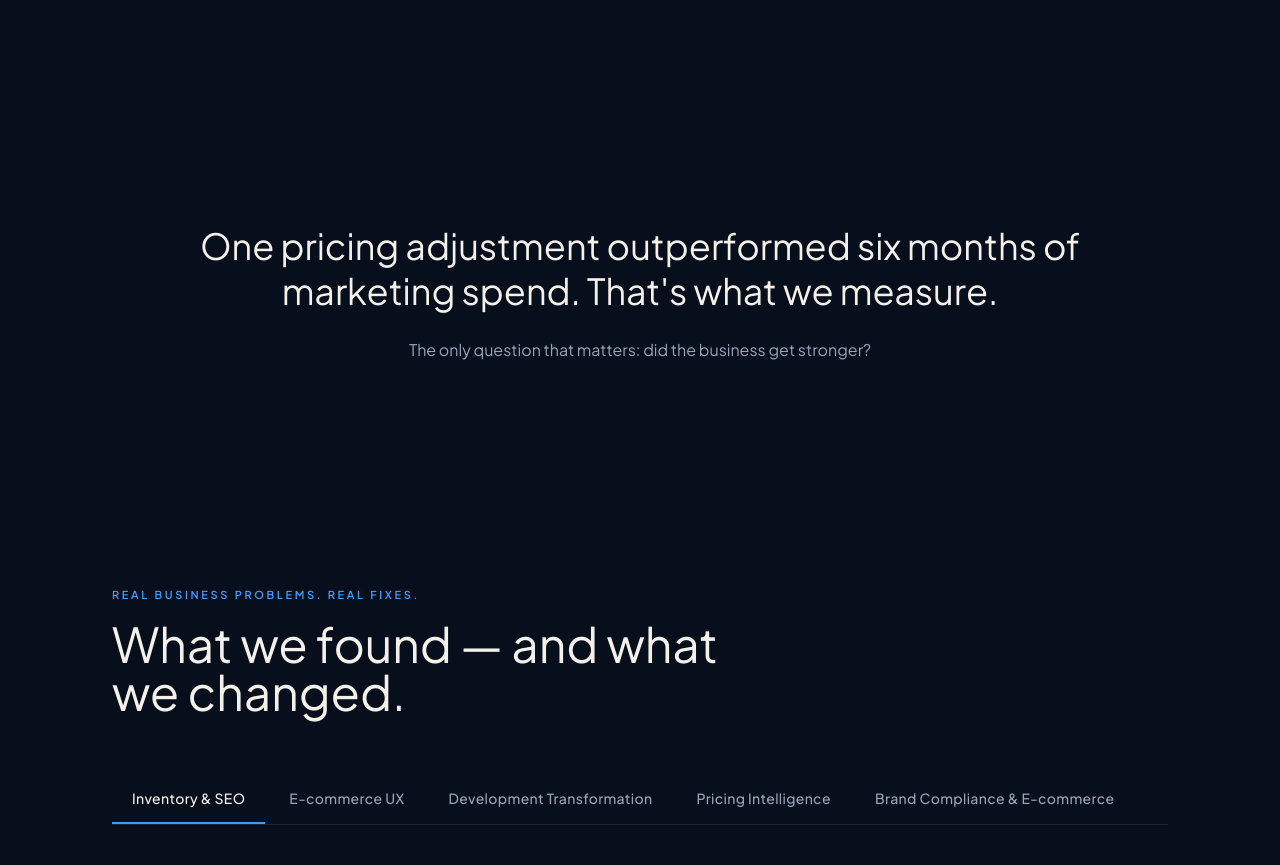
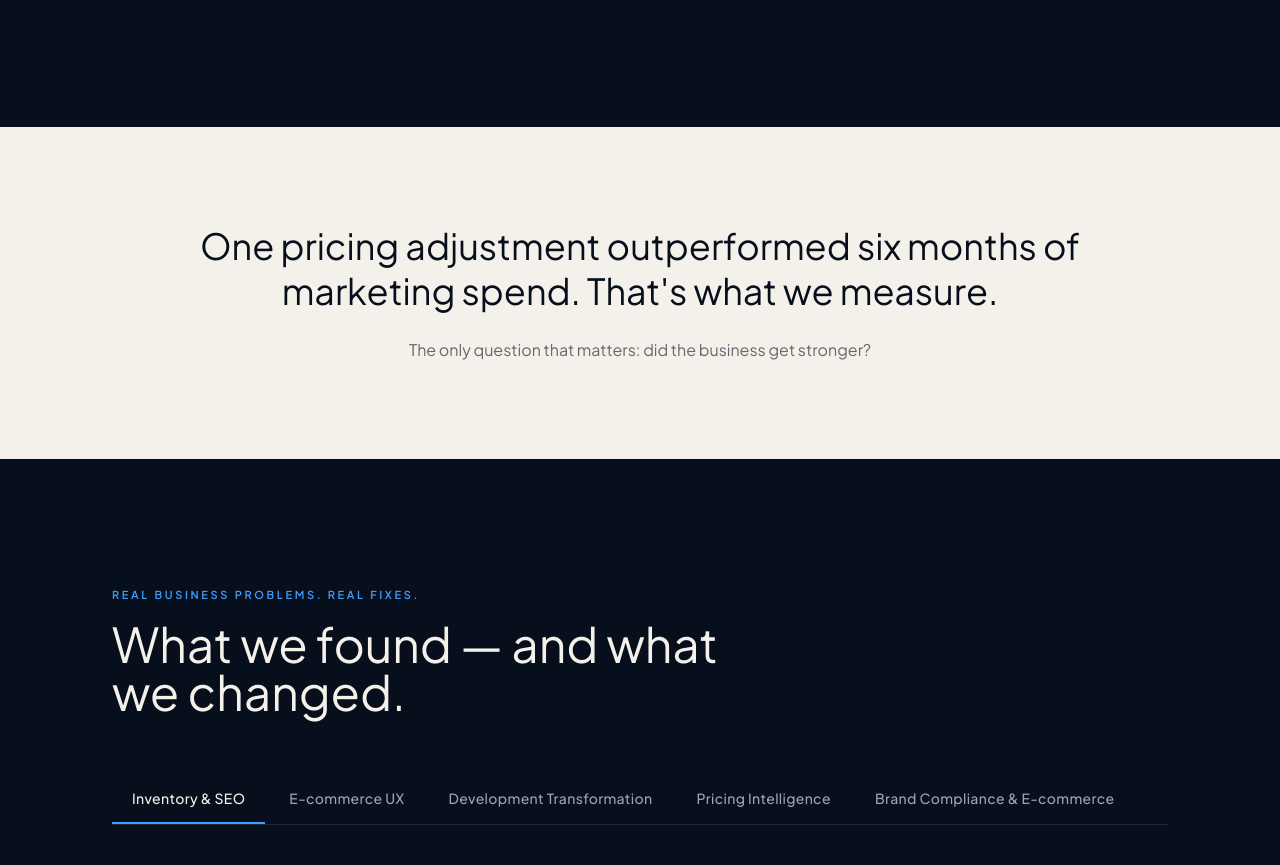
Before and after one commit to jbquelim/apereel-business, a Next.js app: page / in a window 1280 px wide. Shown: the part 3960-4825 px from the top of the page. Built offline with nearby package versions, Linux system fonts and the light colour scheme; no server answers.

Commit message:
Change proof section bottom statement to white background
Co-Authored-By: Claude Opus 4.6 <noreply@anthropic.com>

```diff
--- a/components/proof-section.tsx
+++ b/components/proof-section.tsx
@@ -93,13 +93,13 @@ export function ProofSection() {
       </section>
 
       {/* --- Bottom statement --- */}
-      <div className="reveal-section py-16 sm:py-20 lg:py-24">
+      <div className="reveal-section bg-ink py-16 sm:py-20 lg:py-24">
         <Container className="text-center">
-          <h3 className="font-display mx-auto max-w-4xl text-2xl leading-tight text-ink sm:text-3xl lg:text-4xl">
+          <h3 className="font-display mx-auto max-w-4xl text-2xl leading-tight text-navy sm:text-3xl lg:text-4xl">
             One pricing adjustment outperformed six months of marketing
             spend. That&apos;s what we measure.
           </h3>
-          <p className="mx-auto mt-6 max-w-2xl text-base leading-relaxed text-muted">
+          <p className="mx-auto mt-6 max-w-2xl text-base leading-relaxed text-navy/60">
             The only question that matters: did the business get stronger?
           </p>
         </Container>
```
